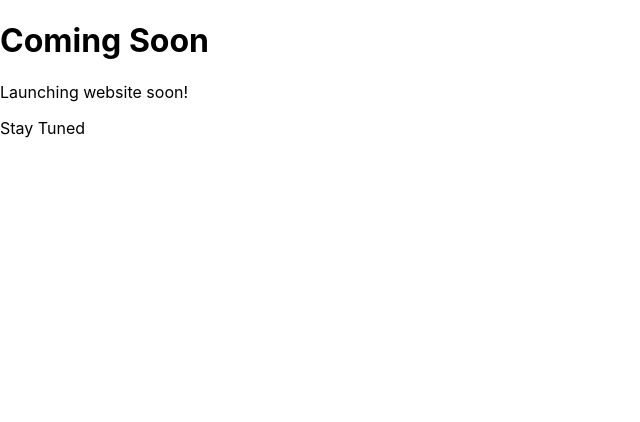
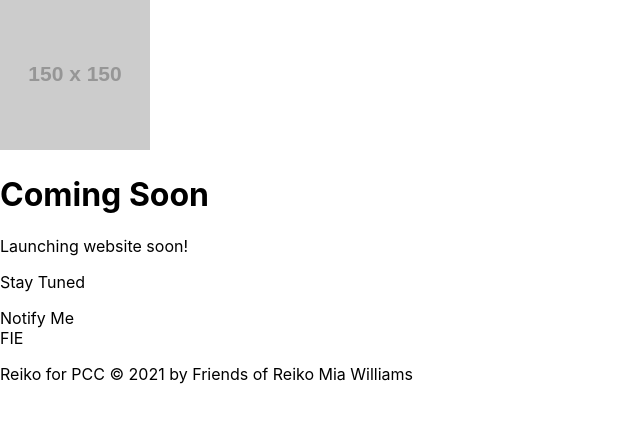
Before and after one commit to bmediax/reikoforpcc, a React (Create React App) app: page / in a window 1280 px wide. Shown: the top 422 px of the page, without its empty margins (0-640 px from the left). Built offline with nearby package versions, Linux system fonts and the light colour scheme.

Commit message:
Components

```diff
--- a/src/App.js
+++ b/src/App.js
@@ -1,9 +1,16 @@
+import Header from './Header'
+import NotifyMe from './NotifyMe'
+import SocialMediaBtns from './SocialMediaBtns'
+import Footer from "./Footer"
+
 const App = () => {
   return (
     <div className="RMW_container">
-      <h1> Coming Soon </h1>
-      <p> Launching website soon! </p>
-      <p> Stay Tuned</p>
+      <img src="https://via.placeholder.com/150" alt="logo" />
+      <Header />
+      <NotifyMe />
+      <SocialMediaBtns />
+      <Footer />
     </div>
   );
 }
--- /dev/null
+++ b/src/Footer.js
@@ -0,0 +1,9 @@
+import React from 'react'
+
+const Footer = () => {
+    return (
+        <p>Reiko for PCC &copy; 2021 by Friends of Reiko Mia Williams </p>
+    )
+}
+
+export default Footer
--- /dev/null
+++ b/src/Header.js
@@ -0,0 +1,13 @@
+import React from 'react'
+
+const Header = () => {
+    return (
+        <header>
+            <h1> Coming Soon </h1>
+            <p> Launching website soon! </p>
+            <p> Stay Tuned</p>
+        </header>
+    )
+}
+
+export default Header
--- /dev/null
+++ b/src/NotifyMe.js
@@ -0,0 +1,11 @@
+import React from 'react'
+
+const NotifyMe = () => {
+    return (
+        <div>
+            Notify Me
+        </div>
+    )
+}
+
+export default NotifyMe
--- /dev/null
+++ b/src/SocialMediaBtns.js
@@ -0,0 +1,13 @@
+import React from 'react'
+
+const SocialMediaBtns = () => {
+    return (
+        <div>
+            <span>F</span>
+            <span>I</span>
+            <span>E</span>
+        </div>
+    )
+}
+
+export default SocialMediaBtns
```
Also changed, not shown: public/manifest.json (deleted).
